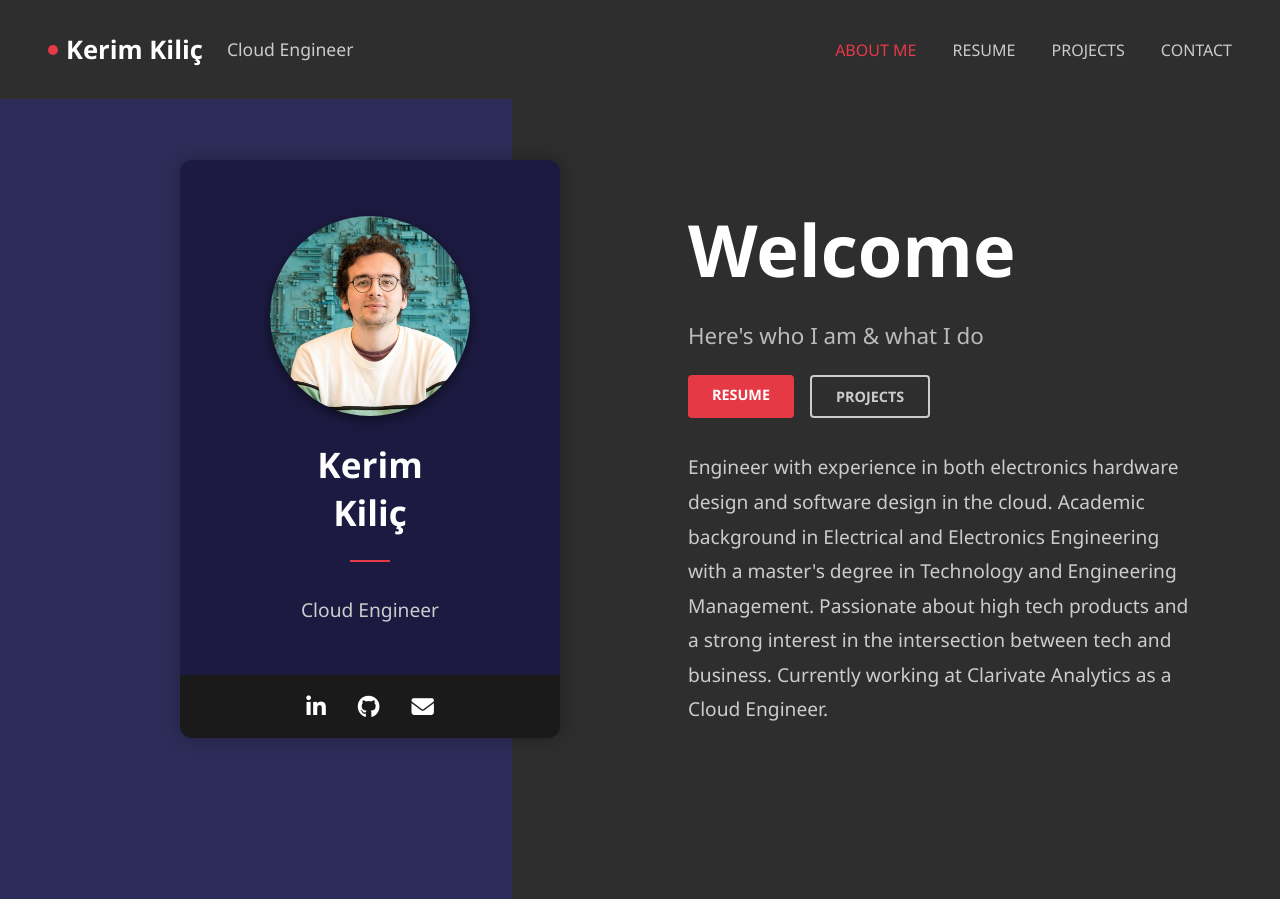
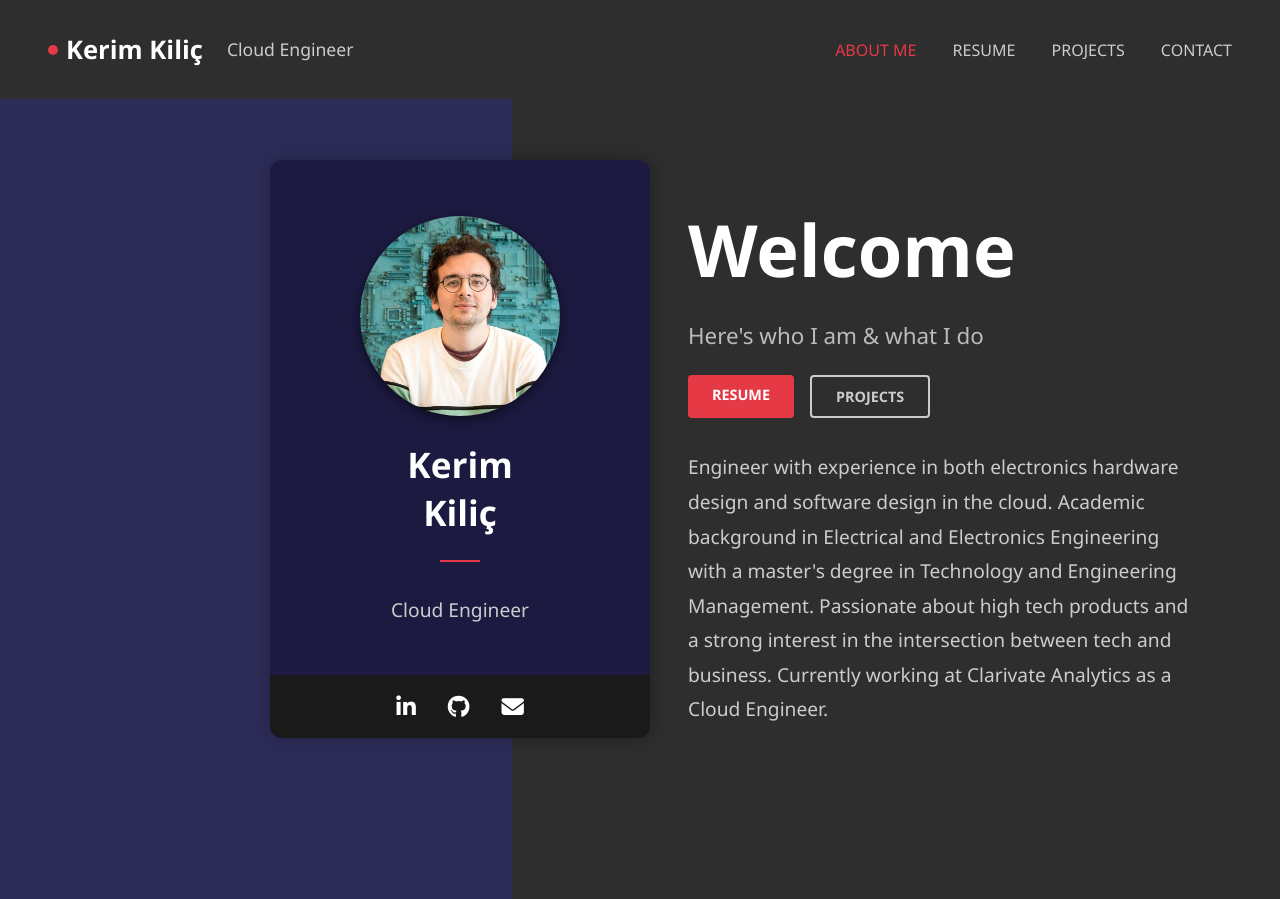
Before and after one commit to kerim-kilic/kerim-kilic.github.io, a plain HTML site: page index.html in a window 1280 px wide. Drawn offline with Linux system fonts and the light colour scheme.

Commit message:
Add back margin-right

```diff
--- a/styles.css
+++ b/styles.css
@@ -32,7 +32,7 @@ body {
     align-items: center;
     position: relative;
     overflow: hidden;
-    margin-right: 0;    /* Overlap boundary by 70px; adjust if needed */
+    margin-right: -90px;    /* Overlap boundary by 70px; adjust if needed */
     z-index: 1;
   }
 
```
